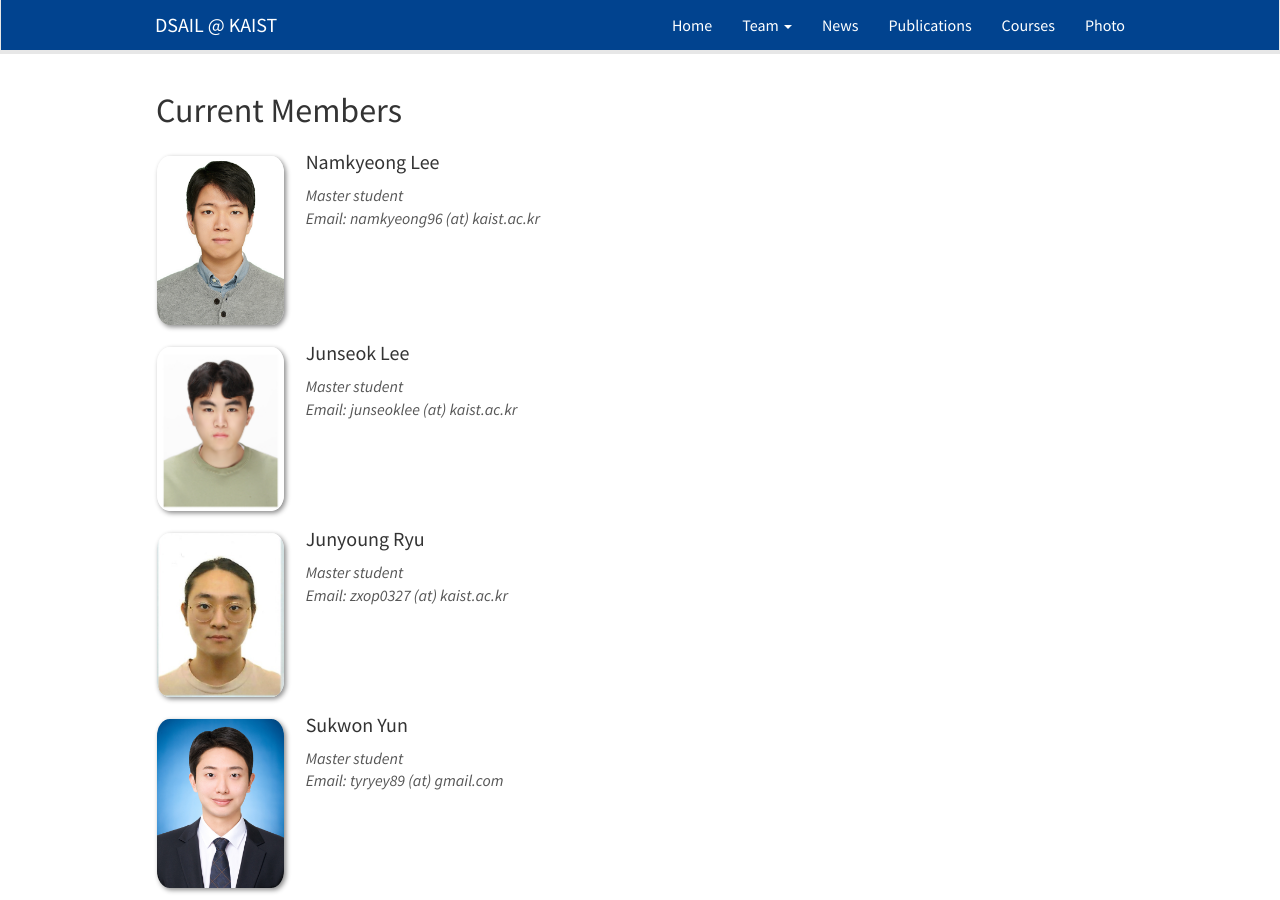
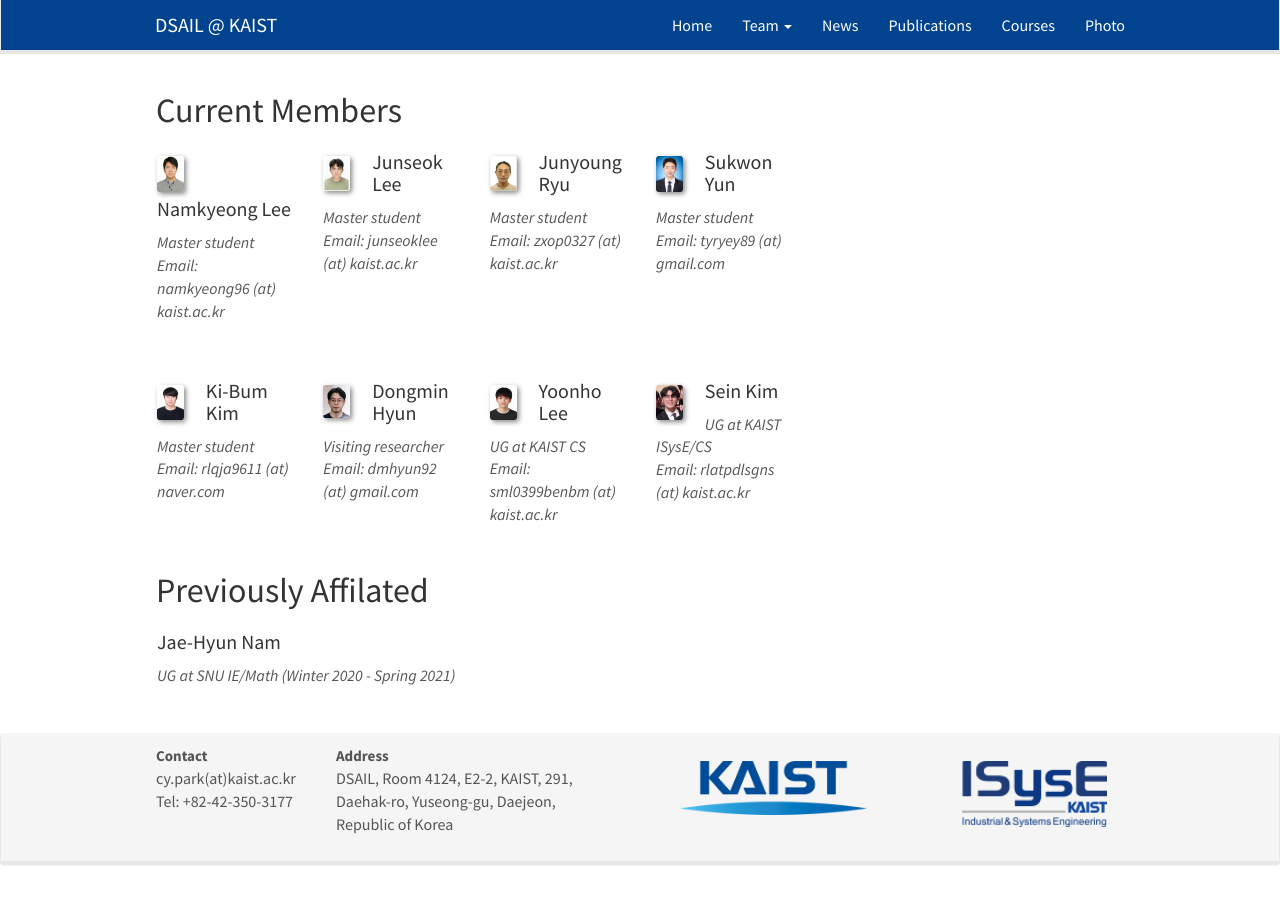
Before and after one commit to kaist-dsail/kaist-dsail.github.io, a Jekyll site: the page built from _pages/members.md, in a window 1280 px wide and 900 px high. Built offline with Jekyll 4.4.1, drawn with Linux system fonts in a browser that asks for light colours; nearby versions of some CDN libraries.

Commit message:
Update members.md

```diff
--- a/_pages/members.md
+++ b/_pages/members.md
@@ -21,7 +21,7 @@
 <div class="row">
 {% endif %}
 
-<div class="col-sm-8 clearfix">
+<div class="col-sm-2 clearfix">
   <img src="{{ site.url }}{{ site.baseurl }}/images/teampic/{{ member.photo }}" class="img-responsive" width="20%" style="float: left" />
   <h4>{{ member.name }}</h4>
   <i>{{ member.info }}<br>Email: {{ member.email }}</i>
```
